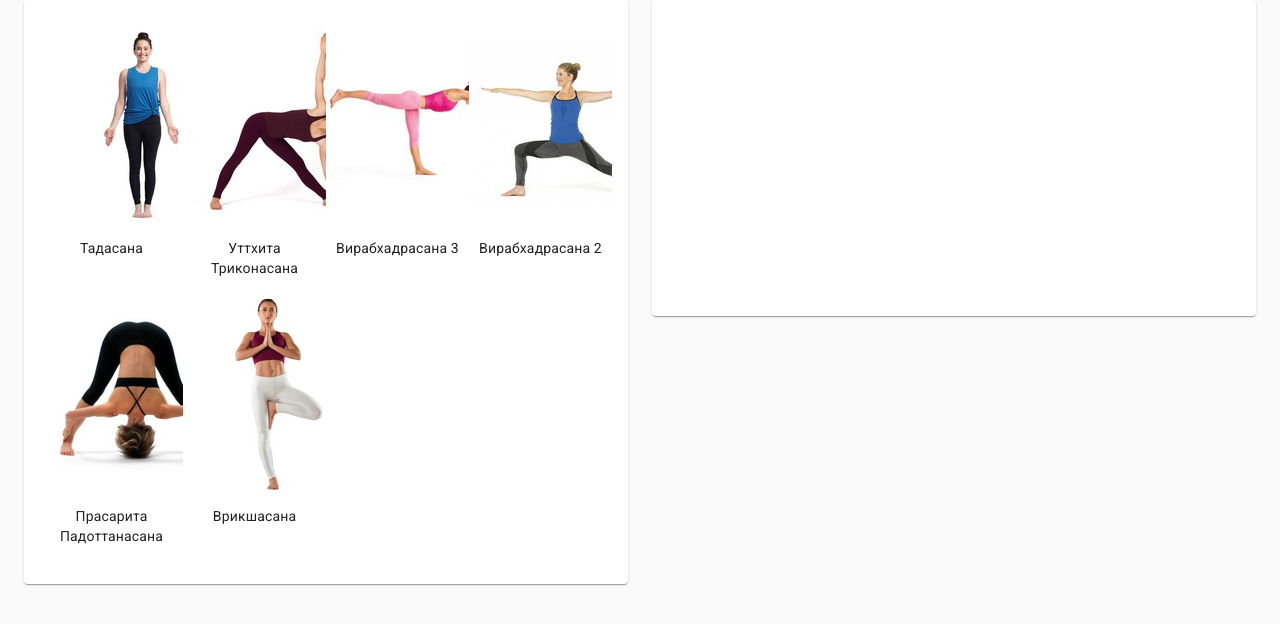
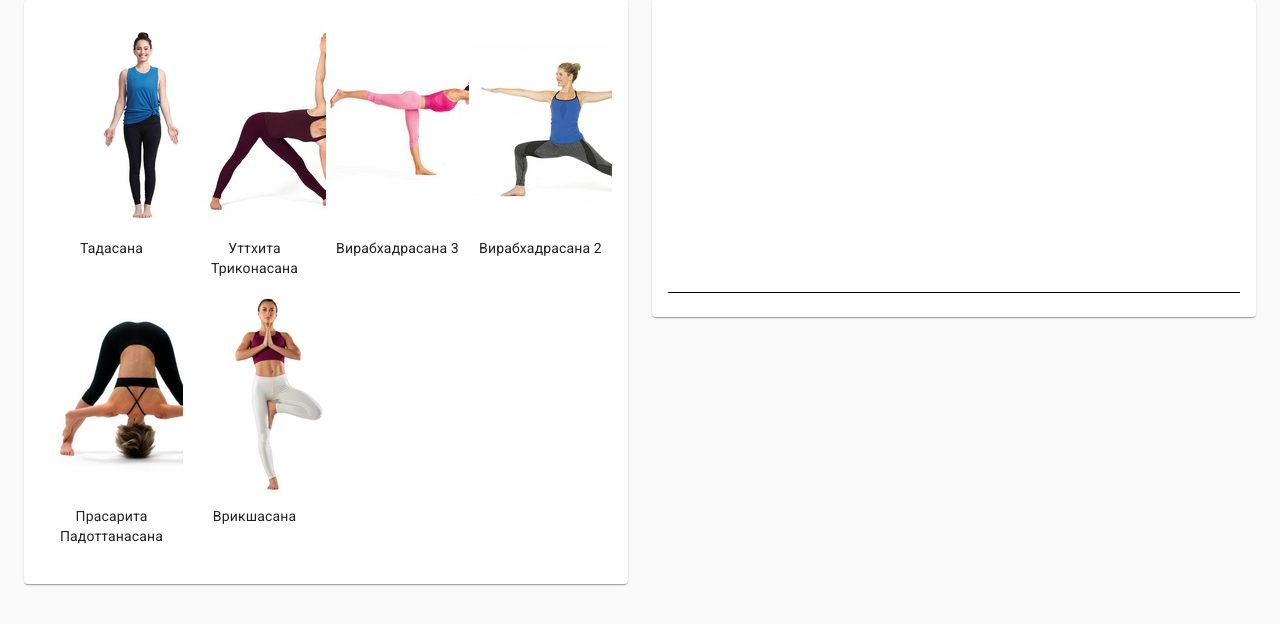
Before and after one commit to Zadovsky/YogaSequenceBuilder, a React (Create React App) app: page / in a window 1280 px wide. Shown: the top 624 px of the page. Built offline with nearby package versions, Linux system fonts and the light colour scheme.

Commit message:
Добавил компонент ScheduleSectionsSeparator

```diff
--- /dev/null
+++ b/src/components/ScheduleSectionsSeparator.css
@@ -0,0 +1,4 @@
+.ScheduleSectionsSeparator {
+  width: 100%;
+  border-top: 1px solid black;
+}
--- /dev/null
+++ b/src/components/ScheduleSectionsSeparator.js
@@ -0,0 +1,6 @@
+import React from "react";
+import "./ScheduleSectionsSeparator.css";
+
+export default function ScheduleSectionsSeparator(props) {
+  return <div className="ScheduleSectionsSeparator"></div>;
+}
--- a/src/containers/SchedulePanel.js
+++ b/src/containers/SchedulePanel.js
@@ -3,6 +3,7 @@ import { connect } from "react-redux";
 import { makeStyles } from "@material-ui/core/styles";
 import Paper from "@material-ui/core/Paper";
 import AsanasGrid from "../components/AsanasGrid";
+import ScheduleSectionsSeparator from "../components/ScheduleSectionsSeparator";
 import { addAsanaAction, dragEnterAction } from "../actions/AsanaCardActions";
 import { onDragEnterHolder } from "../actions/PlaceHolderActions";
 import { onDragEnterEmptySpace } from "../actions/EmptySpaceAtTheEndActions";
@@ -35,6 +36,7 @@ function SchedulePanel(props) {
         dragSource={props.schedule.dragSource}
         removableCards={true}
       />
+      <ScheduleSectionsSeparator />
     </Paper>
   );
 }
```
